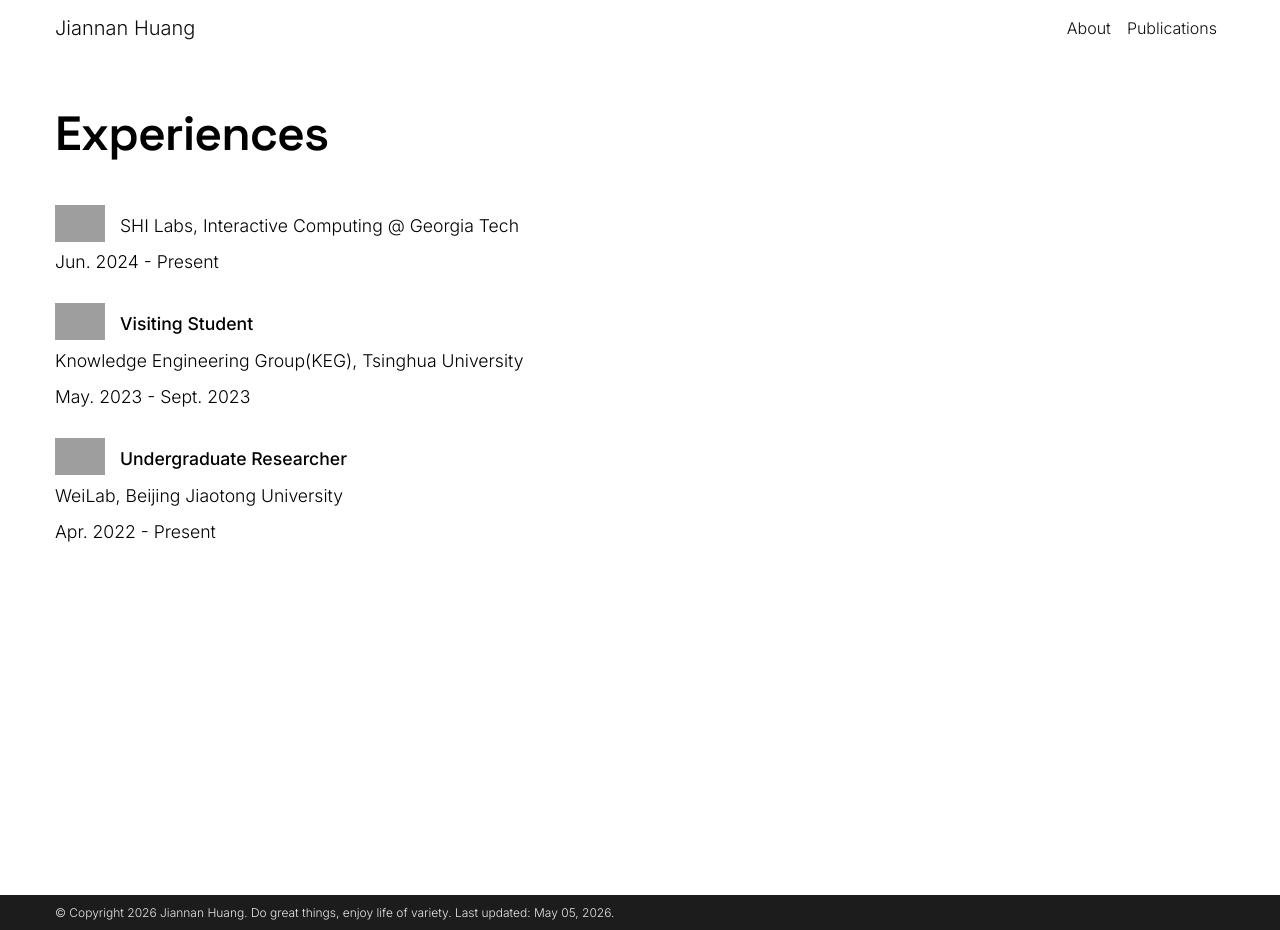
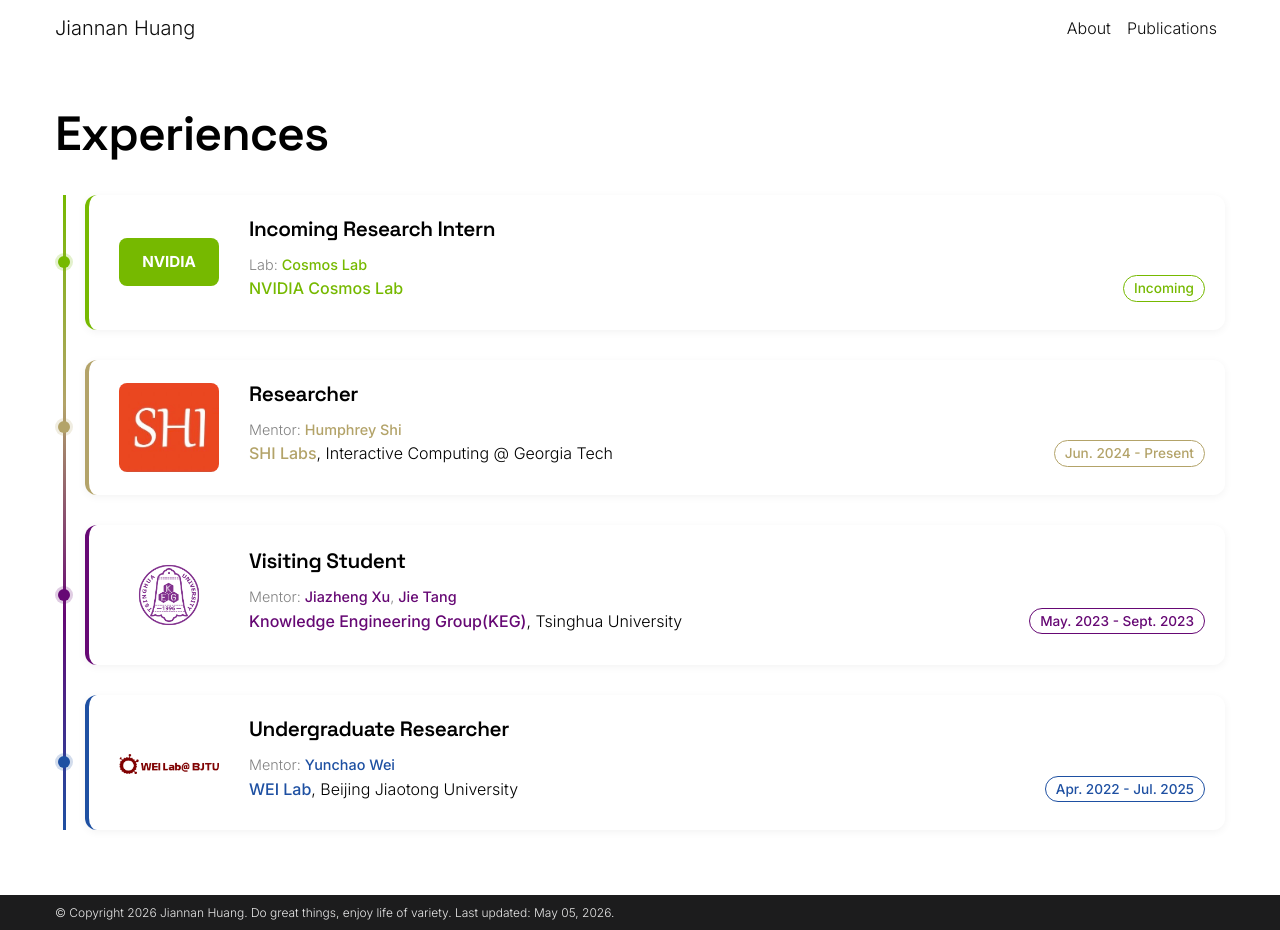
Before and after one commit to Rbrq03/Rbrq03.github.io, a Jekyll site: the page built from _pages/experiences.md, in a window 1280 px wide and 930 px high. Built offline with Jekyll 4.4.1, drawn with Linux system fonts in a browser that asks for light colours; comment, search, counter and statistics services are not loaded; a style sheet for code colours, icons or effects is not loaded; grey boxes are pictures that could not be loaded.

Commit message:
Update NVIDIA Cosmos Lab experience

```diff
--- a/_includes/experiences.html
+++ b/_includes/experiences.html
@@ -2,7 +2,32 @@
   <div class="experience-item experience-item-1">
     <div class="experience-card">
       <div class="experience-logo">
-        <img src="assets/img/shi.jpg" alt="SHI Labs" />
+        <div class="experience-logo-text">NVIDIA</div>
+      </div>
+      <div class="experience-content">
+        <h3>Incoming Research Intern</h3>
+        <div class="experience-mentor">
+          Lab:
+          <a href="https://research.nvidia.com/labs/cosmos-lab/"
+            >Cosmos Lab</a
+          >
+        </div>
+        <div class="experience-meta">
+          <span class="experience-institution">
+            <a href="https://research.nvidia.com/labs/cosmos-lab/"
+              >NVIDIA Cosmos Lab</a
+            >
+          </span>
+          <span class="experience-date">Incoming</span>
+        </div>
+      </div>
+    </div>
+  </div>
+
+  <div class="experience-item experience-item-2">
+    <div class="experience-card">
+      <div class="experience-logo">
+        <img src="{{ '/assets/img/shi.jpg' | relative_url }}" alt="SHI Labs" />
       </div>
       <div class="experience-content">
         <h3>Researcher</h3>
@@ -20,10 +45,10 @@
     </div>
   </div>
 
-  <div class="experience-item experience-item-2">
+  <div class="experience-item experience-item-3">
     <div class="experience-card">
       <div class="experience-logo">
-        <img src="assets/img/KEG.png" alt="KEG" />
+        <img src="{{ '/assets/img/KEG.png' | relative_url }}" alt="KEG" />
       </div>
       <div class="experience-content">
         <h3>Visiting Student</h3>
@@ -44,10 +69,13 @@
     </div>
   </div>
 
-  <div class="experience-item experience-item-3">
+  <div class="experience-item experience-item-4">
     <div class="experience-card">
       <div class="experience-logo">
-        <img src="assets/img/wei_logo.jpeg" alt="WEI Lab" />
+        <img
+          src="{{ '/assets/img/wei_logo.jpeg' | relative_url }}"
+          alt="WEI Lab"
+        />
       </div>
       <div class="experience-content">
         <h3>Undergraduate Researcher</h3>
@@ -81,8 +109,9 @@
     width: 3px;
     background: linear-gradient(
       to bottom,
-      #b3a369 0%,
-      #660874 50%,
+      #76b900 0%,
+      #b3a369 33%,
+      #660874 66%,
       #1e50a2 100%
     );
   }
@@ -93,58 +122,77 @@
   }
 
   .experience-item-1 {
+    --dot-color: #76b900;
+    --dot-shadow-color: rgba(118, 185, 0, 0.2);
+  }
+
+  .experience-item-1 .experience-card {
+    border-left-color: #76b900;
+  }
+  .experience-item-1 .experience-card:hover {
+    box-shadow: 0 5px 20px rgba(118, 185, 0, 0.15);
+  }
+  .experience-item-1 .experience-mentor a {
+    color: #76b900;
+  }
+  .experience-item-1 .experience-date {
+    color: #76b900;
+    border-color: #76b900;
+  }
+
+  .experience-item-2 {
     --dot-color: #b3a369;
     --dot-shadow-color: rgba(179, 163, 105, 0.2);
   }
 
-  .experience-item-1 .experience-card {
+  .experience-item-2 .experience-card {
     border-left-color: #b3a369;
   }
-  .experience-item-1 .experience-card:hover {
+  .experience-item-2 .experience-card:hover {
     box-shadow: 0 5px 20px rgba(179, 163, 105, 0.15);
   }
-  .experience-item-1 .experience-mentor a {
+  .experience-item-2 .experience-mentor a {
     color: #b3a369;
   }
-  .experience-item-1 .experience-date {
+  .experience-item-2 .experience-date {
     color: #b3a369;
     border-color: #b3a369;
   }
 
-  .experience-item-2 {
+  .experience-item-3 {
     --dot-color: #660874;
     --dot-shadow-color: rgba(102, 8, 116, 0.2);
   }
 
-  .experience-item-2 .experience-card {
+  .experience-item-3 .experience-card {
     border-left-color: #660874;
   }
-  .experience-item-2 .experience-card:hover {
+  .experience-item-3 .experience-card:hover {
     box-shadow: 0 5px 20px rgba(102, 8, 116, 0.15);
   }
-  .experience-item-2 .experience-mentor a {
+  .experience-item-3 .experience-mentor a {
     color: #660874;
   }
-  .experience-item-2 .experience-date {
+  .experience-item-3 .experience-date {
     color: #660874;
     border-color: #660874;
   }
 
-  .experience-item-3 {
+  .experience-item-4 {
     --dot-color: #1e50a2;
     --dot-shadow-color: rgba(30, 80, 162, 0.2);
   }
 
-  .experience-item-3 .experience-card {
+  .experience-item-4 .experience-card {
     border-left-color: #1e50a2;
   }
-  .experience-item-3 .experience-card:hover {
+  .experience-item-4 .experience-card:hover {
     box-shadow: 0 5px 20px rgba(30, 80, 162, 0.15);
   }
-  .experience-item-3 .experience-mentor a {
+  .experience-item-4 .experience-mentor a {
     color: #1e50a2;
   }
-  .experience-item-3 .experience-date {
+  .experience-item-4 .experience-date {
     color: #1e50a2;
     border-color: #1e50a2;
   }
@@ -189,6 +237,20 @@
     max-height: 100px;
     border-radius: 8px;
     object-fit: contain;
+  }
+
+  .experience-logo-text {
+    display: inline-flex;
+    width: 100px;
+    height: 48px;
+    align-items: center;
+    justify-content: center;
+    border-radius: 8px;
+    background: #76b900;
+    color: #ffffff;
+    font-size: 0.95em;
+    font-weight: 700;
+    letter-spacing: 0;
   }
 
   .experience-content {
@@ -252,14 +314,18 @@
 
   /* Individual institution colors */
   .experience-item-1 .experience-institution a {
+    color: #76b900;
+  }
+
+  .experience-item-2 .experience-institution a {
     color: #b3a369;
   }
 
-  .experience-item-2 .experience-institution a {
+  .experience-item-3 .experience-institution a {
     color: #660874;
   }
 
-  .experience-item-3 .experience-institution a {
+  .experience-item-4 .experience-institution a {
     color: #1e50a2;
   }
 
--- a/_pages/experiences.md
+++ b/_pages/experiences.md
@@ -5,36 +5,4 @@
 description:
 ---
 
-<div class="experience-item">
-  <img src="/path/to/logo2.png" alt="shilab" style="float: left; margin-right: 15px; width: 50px; height: auto;">
-  <p><strong></strong></p>
-  <p>SHI Labs, Interactive Computing @ Georgia Tech</p>
-  <p>Jun. 2024 - Present</p>
-</div>
-
-<div class="experience-item">
-  <img src="/path/to/logo1.png" alt="keglogo" style="float: left; margin-right: 15px; width: 50px; height: auto;">
-  <p><strong>Visiting Student</strong></p>
-  <p>Knowledge Engineering Group(KEG), Tsinghua University</p>
-  <p>May. 2023 - Sept. 2023</p>
-</div>
-
-<div class="experience-item">
-  <img src="wei_logo.jpeg" alt="weilablogo" style="float: left; margin-right: 15px; width: 50px; height: auto;">
-  <p><strong>Undergraduate Researcher</strong></p>
-  <p>WeiLab, Beijing Jiaotong University</p>
-  <p>Apr. 2022 - Present</p>
-</div>
-
-<style>
-.experience-item {
-  clear: both;
-  padding: 10px 0;
-}
-.experience-item img {
-  vertical-align: middle;
-}
-.experience-item p {
-  margin: 5px 0;
-}
-</style>
+{% include experiences.html %}
```
Also changed, not shown: _pages/about.md (+1 -1 lines).
